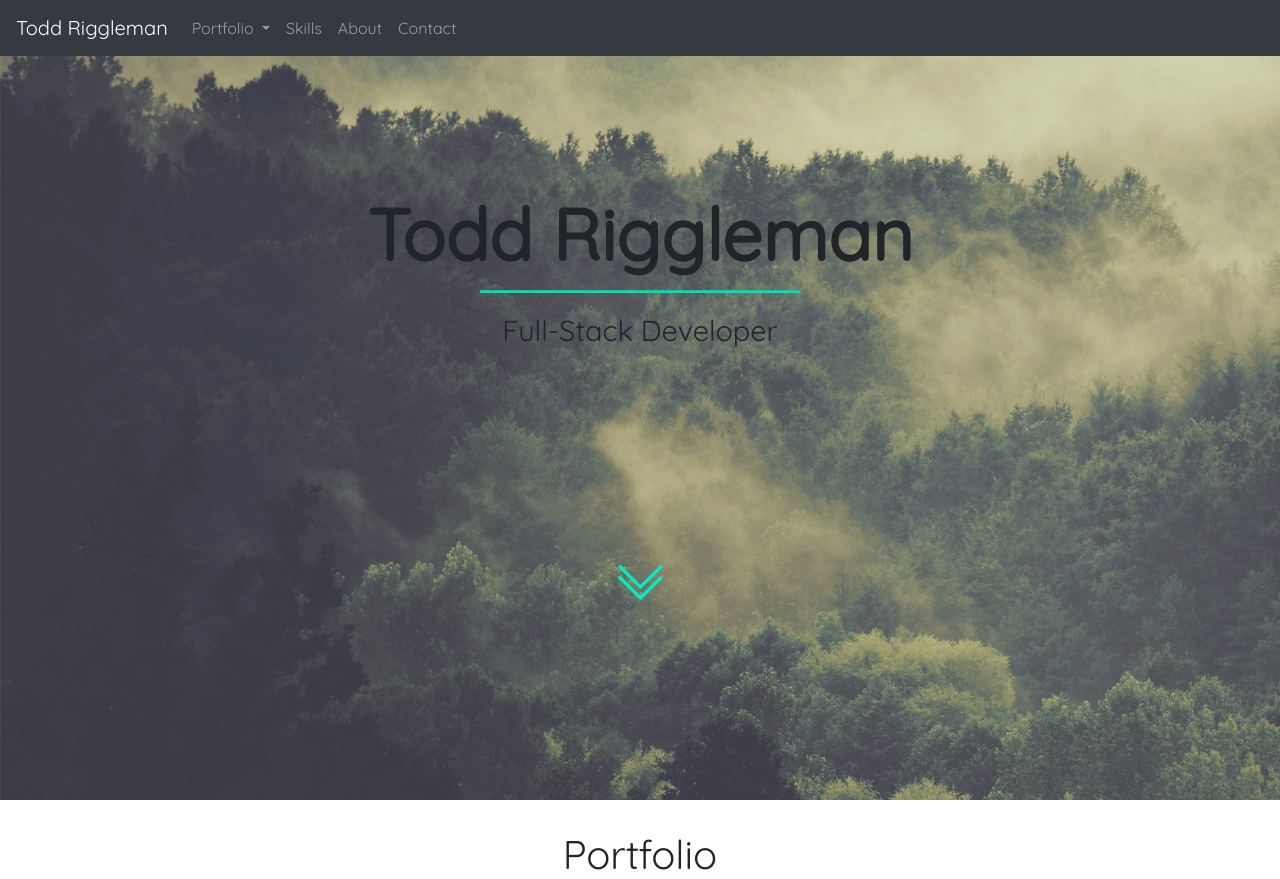
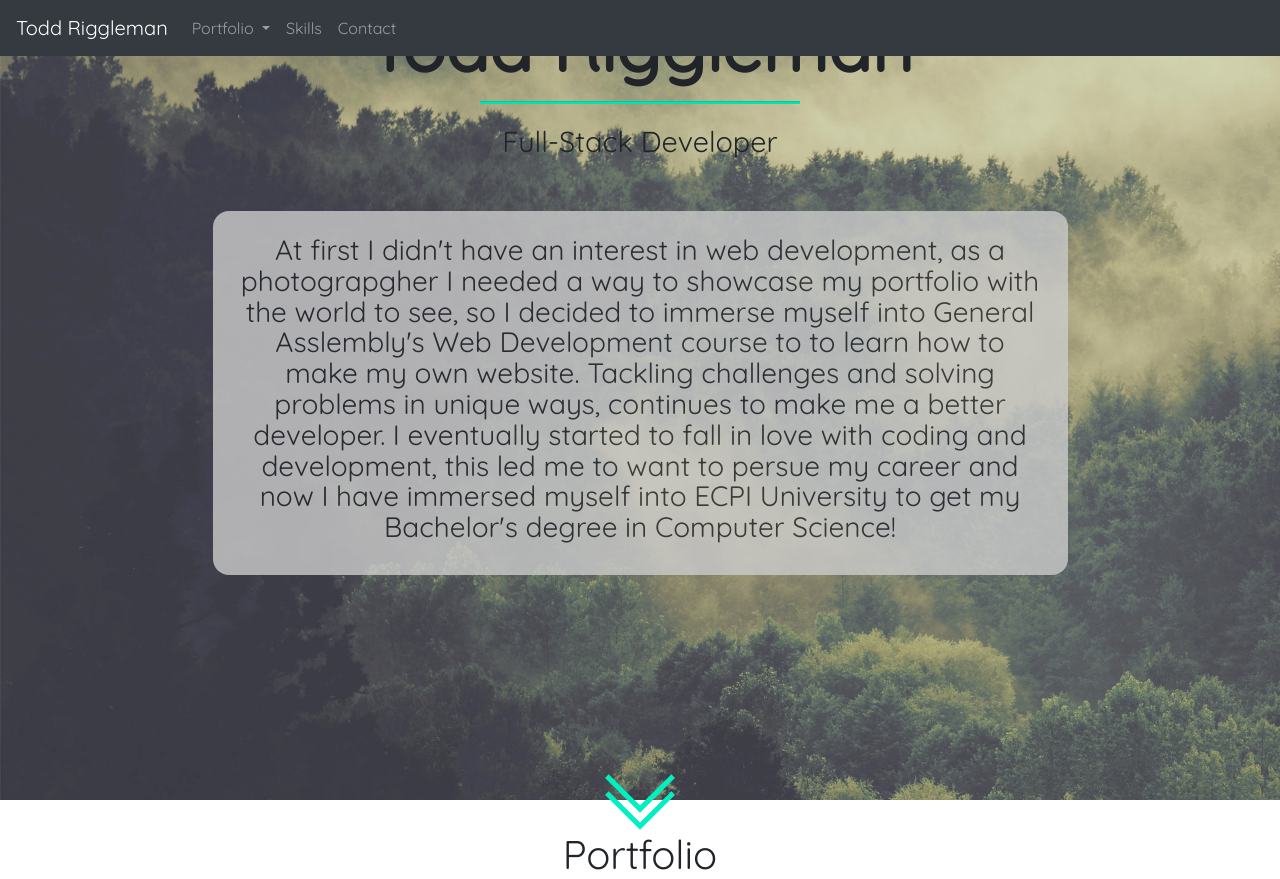
Before and after one commit to triggleman/bootstrapprofile, a plain HTML site: page index.html in a window 1280 px wide. Shown: the top 879 px of the page. Drawn offline with nearby package versions, Linux system fonts and the light colour scheme.

Commit message:
updated my about me and changed location

```diff
--- a/index.html
+++ b/index.html
@@ -1,12 +1,14 @@
 <!DOCTYPE html>
 <html lang="en">
+
 <head>
   <title>Todd Riggleman</title>
   <meta charset="utf-8">
   <meta name="viewport" content="width=device-width, initial-scale=1, maximum-scale=1, user-scalable=no">
   <link href="https://fonts.googleapis.com/css?family=Quicksand" rel="stylesheet">
   <!-- Bootstrap CSS -->
-    <link rel="stylesheet" href="https://maxcdn.bootstrapcdn.com/bootstrap/4.0.0-beta/css/bootstrap.min.css" integrity="sha384-/Y6pD6FV/Vv2HJnA6t+vslU6fwYXjCFtcEpHbNJ0lyAFsXTsjBbfaDjzALeQsN6M" crossorigin="anonymous">
+  <link rel="stylesheet" href="https://maxcdn.bootstrapcdn.com/bootstrap/4.0.0-beta/css/bootstrap.min.css"
+    integrity="sha384-/Y6pD6FV/Vv2HJnA6t+vslU6fwYXjCFtcEpHbNJ0lyAFsXTsjBbfaDjzALeQsN6M" crossorigin="anonymous">
   <link rel="stylesheet" href="./style.css">
   <!-- favicon  -->
   <link rel="apple-touch-icon" sizes="180x180" href="./images/apple-touch-icon.png">
@@ -17,22 +19,31 @@
   <meta name="theme-color" content="#ffffff">
   <!-- end of favicon  -->
   <link rel="stylesheet" href="http://cdnjs.cloudflare.com/ajax/libs/animate.css/3.5.2/animate.min.css">
-    <script src="https://code.jquery.com/jquery-3.2.1.slim.min.js" integrity="sha384-KJ3o2DKtIkvYIK3UENzmM7KCkRr/rE9/Qpg6aAZGJwFDMVNA/GpGFF93hXpG5KkN" crossorigin="anonymous"></script>
-    <script src="https://cdnjs.cloudflare.com/ajax/libs/popper.js/1.11.0/umd/popper.min.js" integrity="sha384-b/U6ypiBEHpOf/4+1nzFpr53nxSS+GLCkfwBdFNTxtclqqenISfwAzpKaMNFNmj4" crossorigin="anonymous"></script>
-    <script src="https://maxcdn.bootstrapcdn.com/bootstrap/4.0.0-beta/js/bootstrap.min.js" integrity="sha384-h0AbiXch4ZDo7tp9hKZ4TsHbi047NrKGLO3SEJAg45jXxnGIfYzk4Si90RDIqNm1" crossorigin="anonymous"></script>
+  <script src="https://code.jquery.com/jquery-3.2.1.slim.min.js"
+    integrity="sha384-KJ3o2DKtIkvYIK3UENzmM7KCkRr/rE9/Qpg6aAZGJwFDMVNA/GpGFF93hXpG5KkN" crossorigin="anonymous">
+  </script>
+  <script src="https://cdnjs.cloudflare.com/ajax/libs/popper.js/1.11.0/umd/popper.min.js"
+    integrity="sha384-b/U6ypiBEHpOf/4+1nzFpr53nxSS+GLCkfwBdFNTxtclqqenISfwAzpKaMNFNmj4" crossorigin="anonymous">
+  </script>
+  <script src="https://maxcdn.bootstrapcdn.com/bootstrap/4.0.0-beta/js/bootstrap.min.js"
+    integrity="sha384-h0AbiXch4ZDo7tp9hKZ4TsHbi047NrKGLO3SEJAg45jXxnGIfYzk4Si90RDIqNm1" crossorigin="anonymous">
+  </script>
 </head>
+
 <body id="home-page">
   <!-- ==== navbar ===== -->
   <nav class="navbar navbar-expand-sm navbar-dark bg-dark fixed-top">
     <a class="navbar-brand" href="#home-page">Todd Riggleman</a>
-      <button class="navbar-toggler" type="button" data-toggle="collapse" data-target="#navbarCollapse" aria-controls="navbarCollapse" aria-expanded="false" aria-label="Toggle navigation">
+    <button class="navbar-toggler" type="button" data-toggle="collapse" data-target="#navbarCollapse"
+      aria-controls="navbarCollapse" aria-expanded="false" aria-label="Toggle navigation">
       <span class="navbar-toggler-icon"></span>
     </button>
 
     <div class="collapse navbar-collapse" id="navbarCollapse">
       <ul class="nav navbar-nav mr-auto">
         <li class="nav-item dropdown">
-            <a class="nav-link dropdown-toggle" href="http://example.com" id="navbarDropdownMenuLink" data-toggle="dropdown" aria-haspopup="true" aria-expanded="false">
+          <a class="nav-link dropdown-toggle" href="http://example.com" id="navbarDropdownMenuLink"
+            data-toggle="dropdown" aria-haspopup="true" aria-expanded="false">
             Portfolio
           </a>
           <div class="dropdown-menu" aria-labelledby="navbarDropdownMenuLink">
@@ -45,9 +56,9 @@
         <li class="nav-item">
           <a href="#skills" class="nav-link">Skills</a>
         </li>
-          <li class="nav-item">
+        <!-- <li class="nav-item">
             <a href="#about" class="nav-link">About</a>
-          </li>
+          </li> -->
         <li class="nav-item">
           <a href="#contact" class="nav-link">Contact</a>
         </li>
@@ -58,13 +69,36 @@
   <!-- ==== featured section ====  -->
   <div class="main">
     <div class="main-caption">
+      <br>
       <h1 class="display-3">Todd Riggleman</h1>
       <hr class="seperator">
       <p>Full-Stack Developer</p>
+      <!-- ==== about ==== -->
+      <!-- <section id="about" class="about"> -->
+      <!-- <h1 class="projectsHeader">Hi, I'm Todd!</h1> -->
+      <!-- <hr class="seperator"> -->
+      <div class="container">
+        <div class="row">
+          <div class="about-content">
+            <h3>At first I didn't have an interest in web development, as a photograpgher I needed a way to showcase my
+              portfolio with the world to see, so I decided to immerse myself into General Asslembly's Web Development
+              course to
+              to learn how to make my own website. Tackling challenges and solving problems in unique ways, continues to
+              make me a
+              better developer. I eventually started to fall in love with coding and development, this led me to want to
+              persue my career and now I have immersed myself into ECPI University to get my Bachelor's degree in
+              Computer Science!</h3>
           </div>
+        </div>
+      </div>
+      </section>
+      <!-- end of skills -->
+    </div>
+
+
     <div class="arrow">
       <a href="#gym">
-          <img src="./images/down-arrow.png" alt="arrow" width="auto" height="45" class=" moving-arrow animated pulse">
+        <img src="./images/down-arrow.png" alt="arrow" width="auto" height="70" class=" moving-arrow animated pulse">
       </a>
     </div>
   </div>
@@ -81,7 +115,8 @@
           </div>
           <div class="col-md-5 col-md-offset-1">
             <h1>What's Your Gym ?</h1>
-            <p>What's Your Gym is a Ruby on Rails Full Stack web app search engine that allows users to search up any gym location based on their zipcode, city, or state.</p>
+            <p>What's Your Gym is a Ruby on Rails Full Stack web app search engine that allows users to search up any
+              gym location based on their zipcode, city, or state.</p>
             <div class="link-content">
               <a href="https://gymapp-ruby.herokuapp.com/">
                 <img src="./images/web-icon-copy.png" alt="weblogo" width="60" height="60" class="hvr-grow">
@@ -129,7 +164,10 @@ developers to search for jobs in a certain areas and you can also specify their
           </div>
           <div class="col-md-5 col-md-offset-1">
             <h1>iScream4IceCream</h1>
-            <p>iScream4IceCream is a React-Native mobile app that allows a user to sign-up, login, search, and save to favorites. iScream4IceCream uses Yelp API and Ngrok for running the app. iScream allows users to be in any location and search for a ice cream place and see information about it. You can save it to your favorites to remind the user to tell their friends about great ice cream experience they had.</p>
+            <p>iScream4IceCream is a React-Native mobile app that allows a user to sign-up, login, search, and save to
+              favorites. iScream4IceCream uses Yelp API and Ngrok for running the app. iScream allows users to be in any
+              location and search for a ice cream place and see information about it. You can save it to your favorites
+              to remind the user to tell their friends about great ice cream experience they had.</p>
             <div class="link-content">
               <a href="https://github.com/triggleman/iScream4IceCream">
                 <img src="./images/github.png" alt="gitlogo" width="50" height="50" class="hvr-grow">
@@ -142,7 +180,7 @@ developers to search for jobs in a certain areas and you can also specify their
   </section>
   <!-- end of project app -->
   <!-- project splat -->
-  <section id="splat">
+  <!-- <section id="splat">
     <div class="container">
       <div class="row">
         <div class="feature-content">
@@ -166,7 +204,7 @@ developers to search for jobs in a certain areas and you can also specify their
         </div>
       </div>
     </div>
-  </section>
+  </section> -->
   <!-- end of project splat -->
   <!-- ===== skills ===== -->
   <section id="skills" class="skills">
@@ -197,7 +235,7 @@ developers to search for jobs in a certain areas and you can also specify their
   </section>
   <!-- end of skills -->
   <!-- ==== about ==== -->
-  <section id="about" class="about">
+  <!-- <section id="about" class="about">
     <h1 class="projectsHeader">Hi, I'm Todd!</h1>
     <hr class="seperator">
     <div class="container">
@@ -210,7 +248,7 @@ as a person.</h3>
         </div>
       </div>
     </div>
-  </section>
+  </section> -->
   <!-- end of skills -->
   <!-- ==== contact ==== -->
   <section id="contact" class="contact">
@@ -230,12 +268,13 @@ as a person.</h3>
               <img src="./images/mail-white.png" alt="mail" class="social-links hvr-grow">
             </a>
           </div>
-          <div class="resume">
+          <!-- <div class="resume">
             <a href="/GreensboroResume.pdf" class="btn btn-outline-secondary btn-large button" type="button">Resume</a>
-          </div>
+          </div> -->
         </div>
       </div>
     </div>
   </section>
 </body>
+
 </html>
--- a/style.css
+++ b/style.css
@@ -46,6 +46,7 @@ body {
 }
 .main-caption h1 {
   font-weight: bold;
+
 }
 .moving-arrow {
   -webkit-animation-duration: 300s;
```
Lines whose indentation alone changed are shown as unchanged.
